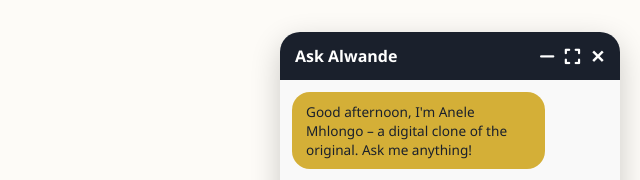
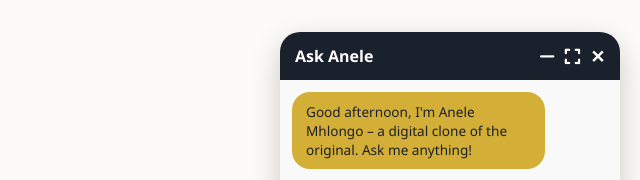
Before and after one commit to alwande-mbonambi/Anele-Mhlongo-Portfolio, a plain HTML site: page templates/index.html in a window 1280 px wide. Both pictures are taken after a click on the element 1232 px from the left and 752 px from the top of the page. Shown: the part 183-363 px from the top of the page, 640-1280 px from the left. Drawn offline with nearby package versions, Linux system fonts and the light colour scheme.

Commit message:
Rename chatbot from Alwande to Anele

```diff
--- a/templates/index.html
+++ b/templates/index.html
@@ -1065,7 +1065,7 @@
 <div class="chatbot-icon" id="chatbot-icon"><img src="https://res.cloudinary.com/dhoeuapgn/image/upload/w_1000,h_1000,c_fill,q_auto,f_auto/v1777809566/Gemini_Generated_Image_3ya8dl3ya8dl3ya8-removebg-preview_ru8kxz.png" alt="Chatbot Avatar" style="width: 45px; height: 45px; border-radius: 50%; object-fit: cover;" loading="lazy"></div>
 <div class="chatbot-window" id="chatbot-window">
     <div class="chatbot-header">
-        <span>Ask Alwande</span>
+        <span>Ask Anele</span>
         <div class="chatbot-header-buttons">
             <span id="minimize-chat" title="Minimize"><i class="fas fa-minus"></i></span>
             <span id="fullscreen-chat" title="Full screen"><i class="fas fa-expand"></i></span>
```
